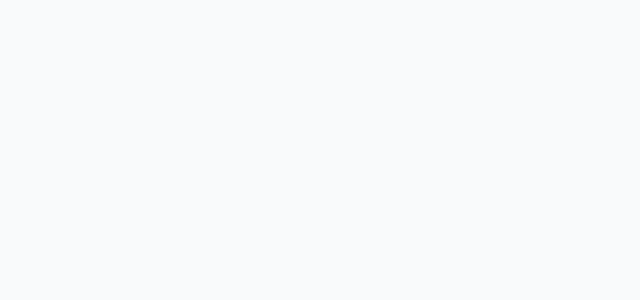
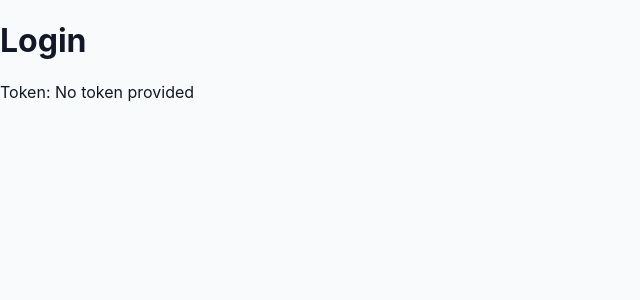
Before and after one commit to Sunn83/ai-docs-app, a Next.js app in the folder frontend/: page /login in a window 1280 px wide. Shown: the top 300 px of the page, without its empty margins (0-640 px from the left). Built offline with nearby package versions, Linux system fonts and the light colour scheme.

Commit message:
Update page.tsx

```diff
--- a/frontend/app/login/page.tsx
+++ b/frontend/app/login/page.tsx
@@ -1,17 +1,26 @@
 "use client";
 
-export const dynamic = "force-dynamic";
-
 import { useSearchParams } from "next/navigation";
+import { Suspense } from "react";
 
 export default function LoginPage() {
-  const searchParams = useSearchParams();
-  const error = searchParams.get("error");
+  return (
+    <Suspense fallback={<div>Loading...</div>}>
+      <LoginContent />
+    </Suspense>
+  );
+}
+
+function LoginContent() {
+  const params = useSearchParams();
+  const token = params.get("token");
 
   return (
-    <div>
-      {error && <p>Λάθος Στοιχεία</p>}
-      {/* υπόλοιπο login form */}
+    <div className="flex items-center justify-center h-screen">
+      <div className="p-8 bg-gray-100 rounded-xl shadow-md">
+        <h1 className="text-2xl font-semibold mb-4">Login</h1>
+        <p>Token: {token ?? "No token provided"}</p>
+      </div>
     </div>
   );
 }
```
